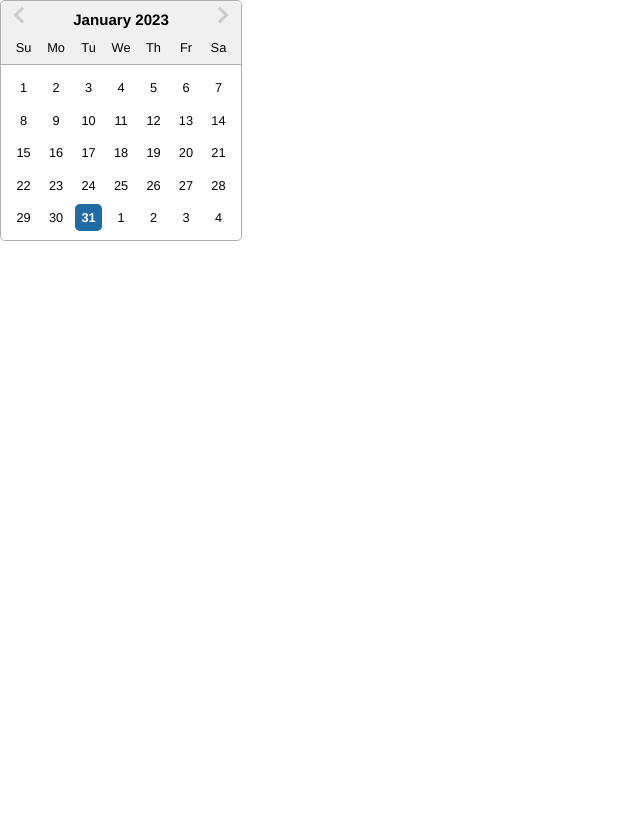
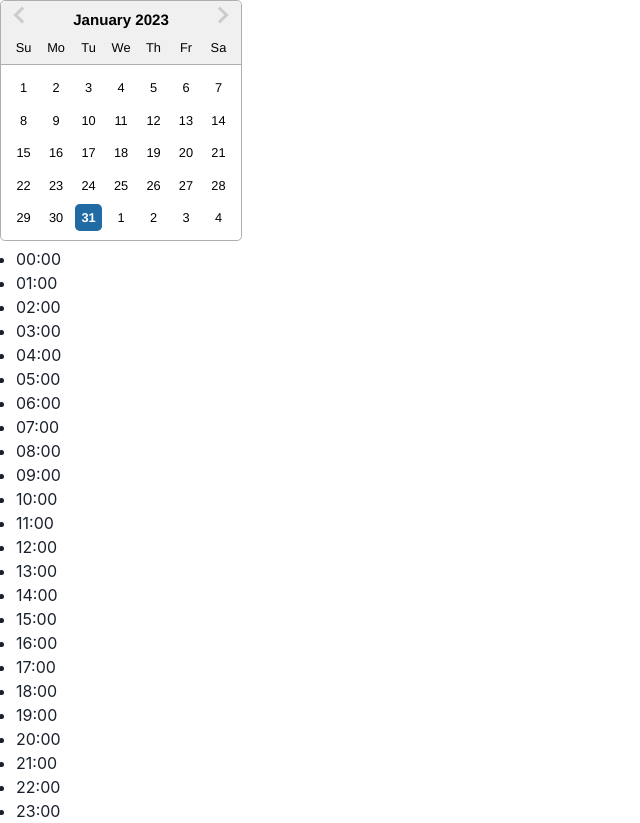
Before and after one commit to afroguy16/booking, a React (Create React App) app: page / in a window 1280 px wide. Shown: the whole page, without its empty margins (0-640 px from the left). Before the commit the page ends 800 px from the top, so only its background shows below. Built offline with nearby package versions, Linux system fonts and the light colour scheme.

Commit message:
add BookCall component

```diff
--- /dev/null
+++ b/src/containers/ScheduleMeet/components/BookCall/index.tsx
@@ -0,0 +1,40 @@
+import { ListItem, UnorderedList } from "@chakra-ui/react";
+import { useMemo } from "react";
+
+const BookCall = () => {
+  const generateHour = (hour: number) => {
+    if (hour < 0 || hour > 24) {
+      throw new Error("Out of bound. Hour must be withing 0 and 24");
+    }
+
+    const formattedHour = hour.toString();
+
+    if (formattedHour.length > 1) {
+      return `${hour}:00`;
+    }
+
+    return `0${hour}:00`;
+  };
+
+  const timeSlots = useMemo(() => {
+    let timeSlots = new Array(24);
+    for (let i = 0; i < 24; i++) {
+      timeSlots[i] = generateHour(i);
+    }
+    return timeSlots;
+  }, []);
+
+  const timeSlotElements = useMemo(
+    () =>
+      timeSlots.map((timeSlot) => (
+        <ListItem role={"option"} key={timeSlot}>
+          {timeSlot}
+        </ListItem>
+      )),
+    [timeSlots]
+  );
+
+  return <UnorderedList>{timeSlotElements}</UnorderedList>;
+};
+
+export default BookCall;
--- a/src/containers/ScheduleMeet/index.tsx
+++ b/src/containers/ScheduleMeet/index.tsx
@@ -1,5 +1,12 @@
+import { Box } from "@chakra-ui/react";
+import BookCall from "./components/BookCall";
 import SelectDate from "./components/SelectDate";
 
-const ScheduleMeet = () => <SelectDate onSelectDate={() => {}} />;
+const ScheduleMeet = () => (
+  <Box>
+    <SelectDate onSelectDate={() => {}} />
+    <BookCall />
+  </Box>
+);
 
 export default ScheduleMeet;
```
Also changed, not shown: 1 other file (tests, documents, lock files or other folders).
